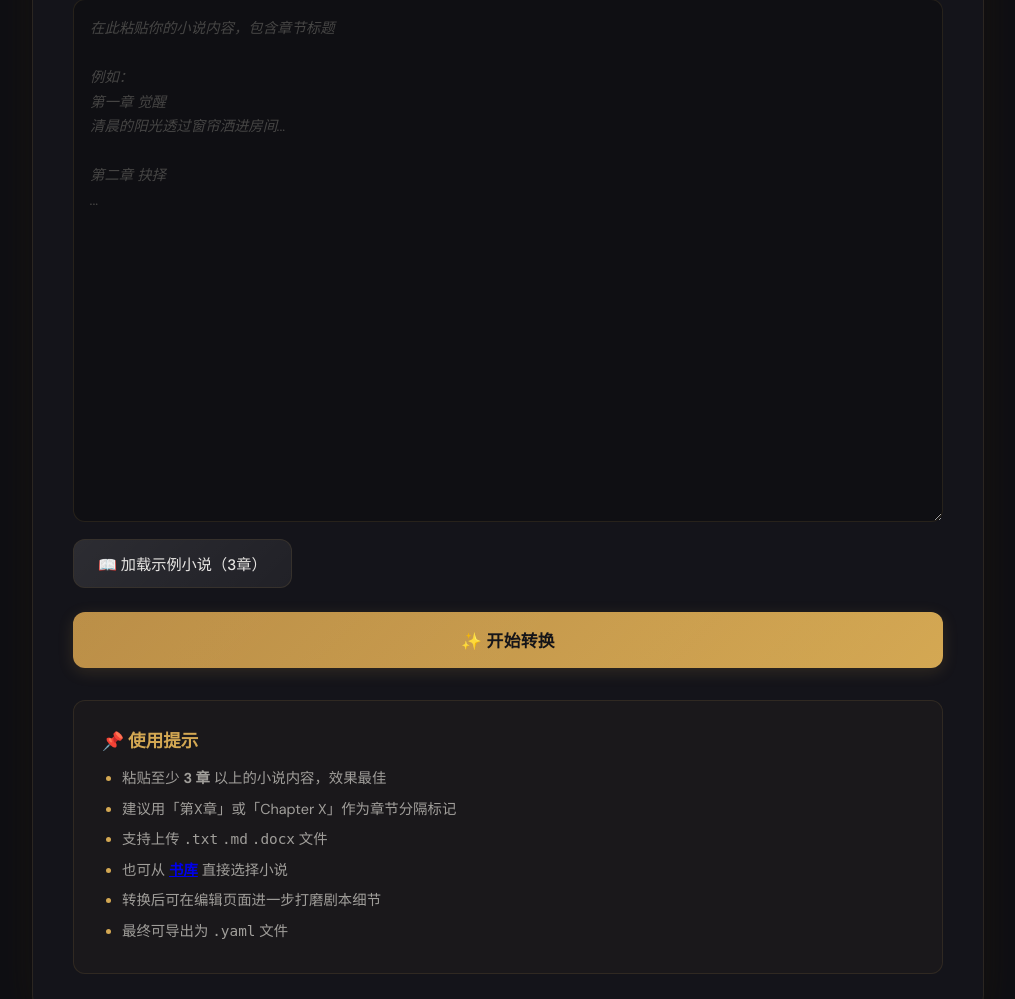
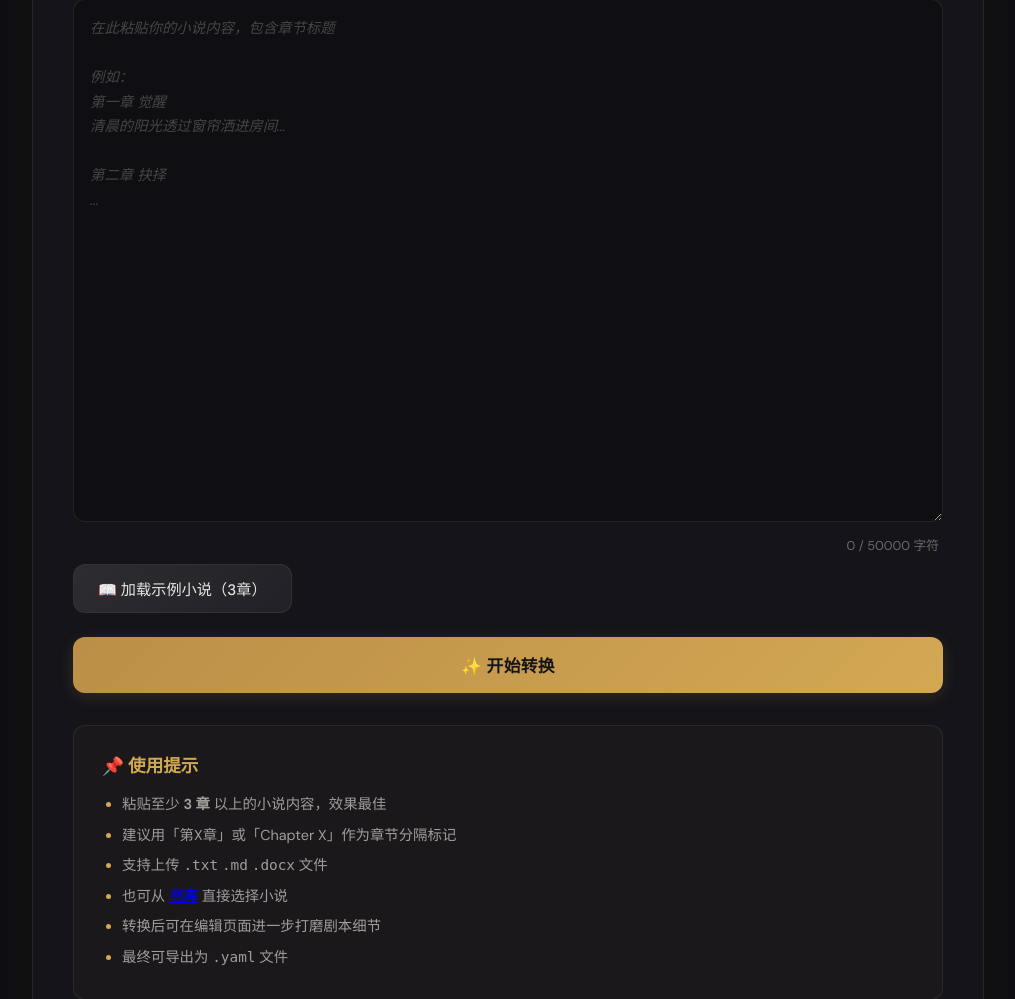
Before and after one commit to goodddGrades/qiniuyun_contest, a Flask app: page / in a window 1280 px wide. Shown: the part 875-1874 px from the top of the page, without its empty margins (132-1147 px from the left). Run offline with Flask 3, Linux system fonts and the light colour scheme; some web fonts are replaced.

Commit message:
fix: 前端添加文本输入字符限制和实时计数
textarea 加 maxlength=50000，字符计数实时显示，超 90% 变金色提示，
超出变红色警告

```diff
--- a/static/css/style.css
+++ b/static/css/style.css
@@ -143,6 +143,23 @@ body::before {
 
 .nav-brand:hover::after {
     width: 100%;
+}
+
+/* ---- 字符计数 ---- */
+.char-count {
+    text-align: right;
+    font-size: 0.8rem;
+    color: var(--text-muted);
+    margin-top: 4px;
+    padding-right: 4px;
+}
+
+.char-count.warning {
+    color: var(--gold-primary);
+}
+
+.char-count.over {
+    color: var(--error);
 }
 
 /* ---- 转笔动画 ---- */
--- a/static/js/main.js
+++ b/static/js/main.js
@@ -88,6 +88,25 @@ document.addEventListener("DOMContentLoaded", () => {
 
         // 实时章节统计
         novelText.addEventListener("input", updateChapterCount);
+    }
+
+    // ============================================================
+    // 1b. 字数统计
+    // ============================================================
+    const novelTextarea = document.getElementById("novel_text");
+    const charCountEl = document.getElementById("charCount");
+    const MAX_CHARS = 50000;
+
+    if (novelTextarea && charCountEl) {
+        function updateCharCount() {
+            const len = novelTextarea.value.length;
+            charCountEl.textContent = len;
+            const el = charCountEl.parentElement;
+            el.classList.toggle("warning", len > MAX_CHARS * 0.9);
+            el.classList.toggle("over", len >= MAX_CHARS);
+        }
+        novelTextarea.addEventListener("input", updateCharCount);
+        updateCharCount();
     }
 
     // ============================================================
--- a/templates/index.html
+++ b/templates/index.html
@@ -65,8 +65,9 @@
                 </p>
             </div>
             <textarea id="novel_text" name="novel_text" rows="20"
-                      placeholder="在此粘贴你的小说内容，包含章节标题&#10;&#10;例如：&#10;第一章 觉醒&#10;清晨的阳光透过窗帘洒进房间...&#10;&#10;第二章 抉择&#10;..."
-                      class="form-textarea">{{ preset_text or '' }}</textarea>
+                       placeholder="在此粘贴你的小说内容，包含章节标题&#10;&#10;例如：&#10;第一章 觉醒&#10;清晨的阳光透过窗帘洒进房间...&#10;&#10;第二章 抉择&#10;..."
+                       class="form-textarea" maxlength="50000">{{ preset_text or '' }}</textarea>
+            <div class="char-count"><span id="charCount">0</span> / 50000 字符</div>
             <button type="button" id="loadSampleBtn" class="btn btn-secondary btn-sm" style="margin-top: 8px;">
                 📖 加载示例小说（3章）
             </button>
```
